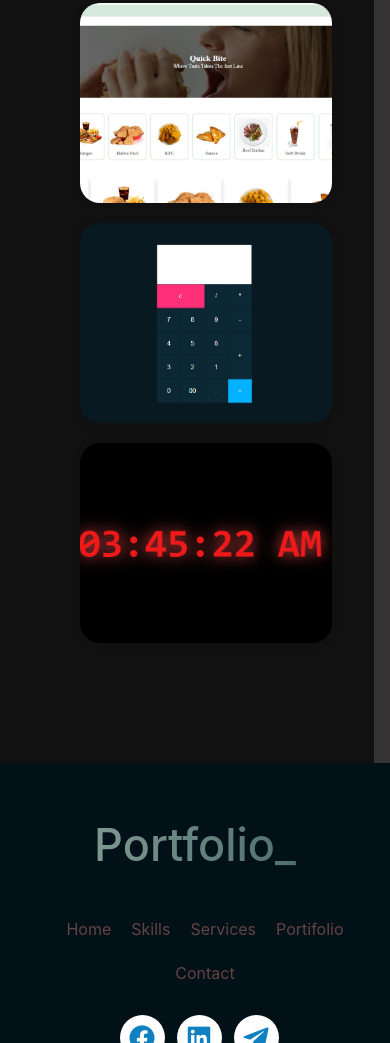
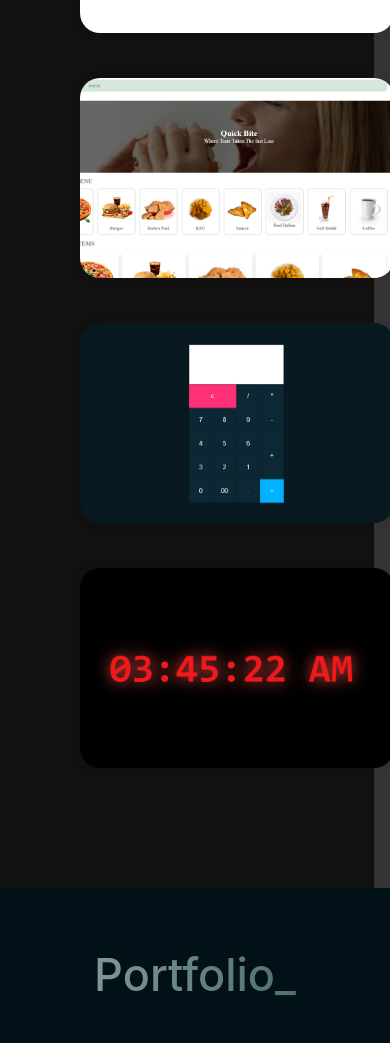
Before and after one commit to Javokhir05/New-Portfolio, a website built with webpack: page public/index.html in a window 390 px wide. Shown: the part 4534-5577 px from the top of the page. Built offline with nearby package versions, Linux system fonts and the light colour scheme.

Commit message:
I added 2 new projects

```diff
--- a/package.json
+++ b/package.json
@@ -19,11 +19,12 @@
     "html-webpack-plugin": "^5.6.3",
     "mini-css-extract-plugin": "^2.9.2",
     "style-loader": "^4.0.0",
-    "webpack": "^5.96.1",
+    "webpack": "^5.97.1",
     "webpack-cli": "^5.1.4",
     "webpack-dev-server": "^5.1.0"
   },
   "dependencies": {
     "bootstrap": "^5.3.3"
-  }
+  },
+  "keywords": []
 }
--- a/src/css/main.css
+++ b/src/css/main.css
@@ -602,12 +602,12 @@ span {
         margin-left: 34px;
     }
     .portfolio .portfolio_container {
-        display: block;
+        display: flex;
+        flex-direction: column;
     }
     .portfolio_container .portfolio_box {
         position: relative;
-        left: 50px;
-        width: 80%;
+        width: 100%;
         margin-bottom: 20px;
     }
     .portfolio_container .portfolio_box img {
@@ -615,7 +615,7 @@ span {
     }
     .footer_div {
         position: relative;
-        bottom: 45px;
+        bottom: 40px;
     }
     .footer-brand h2 {
         font-size: 4.5em;
```
Also changed, not shown: src/pages/indexTemp.html (+6 -6 lines), src/assets/img/portfolio5.jpg, src/assets/img/portfolio6.jpg, 1 other file.
